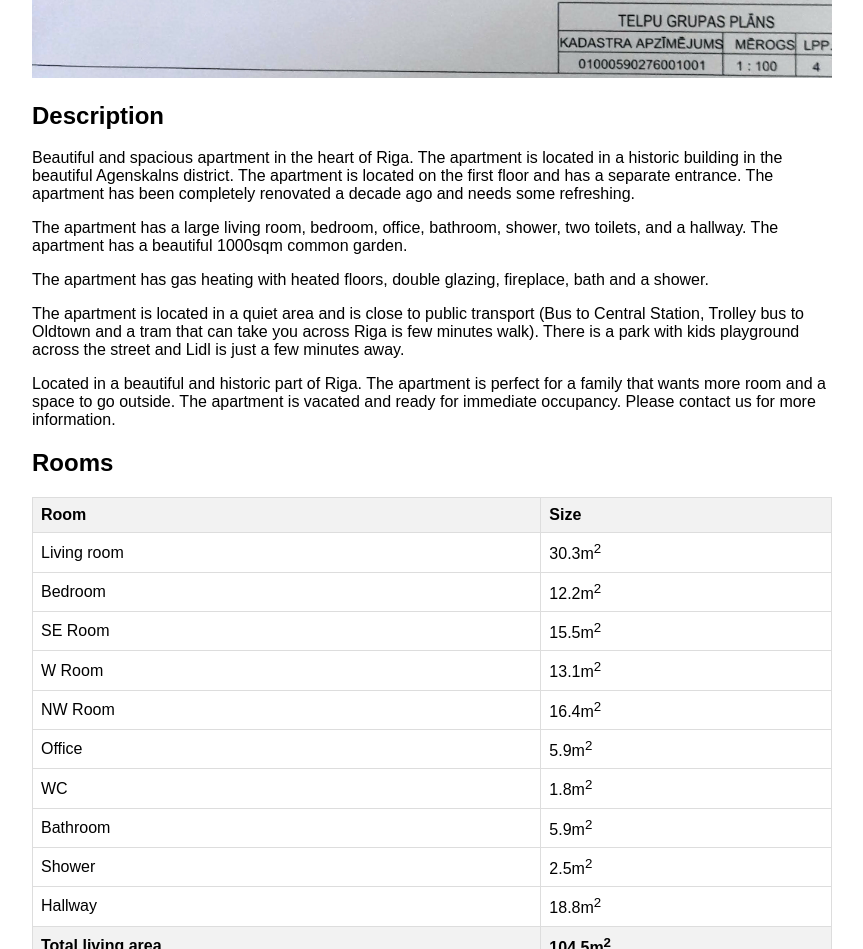
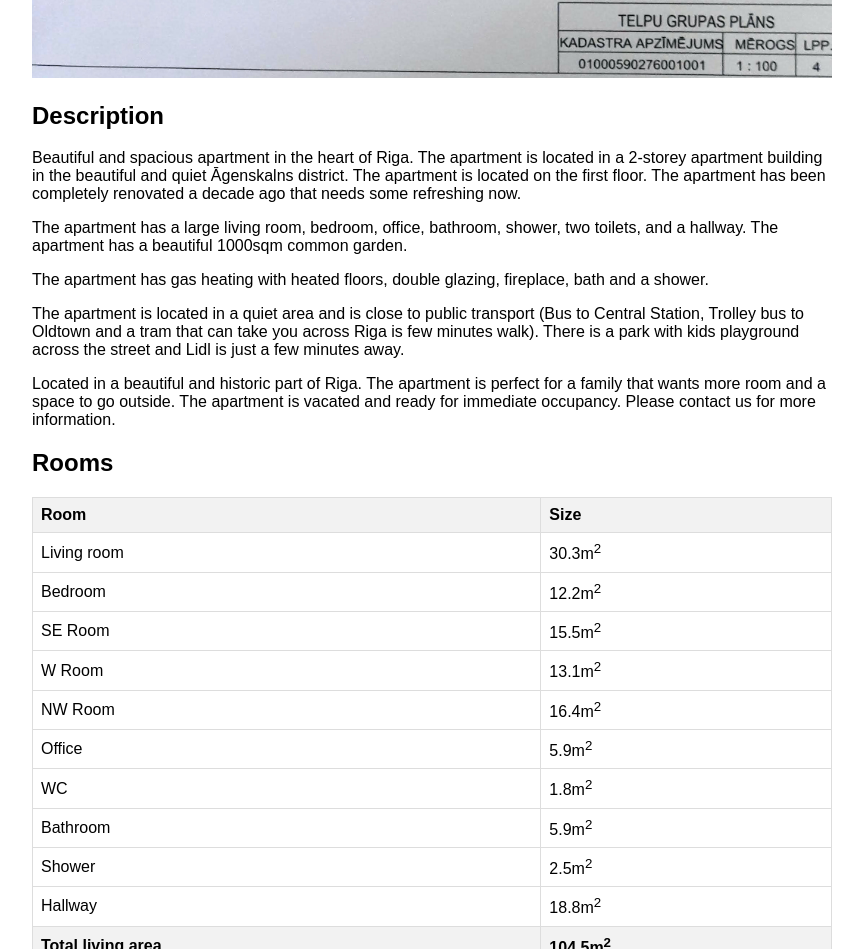
Before and after one commit to jlukss/e16, a plain HTML site: page index.html in a window 1280 px wide. Shown: the part 2789-3738 px from the top of the page, without its empty margins (208-1071 px from the left). Drawn offline with nearby package versions, Linux system fonts and the light colour scheme.

Commit message:
Fixed text

```diff
--- a/index.html
+++ b/index.html
@@ -3,7 +3,8 @@
 <head>
     <meta charset="UTF-8">
     <meta name="viewport" content="width=device-width, initial-scale=1.0">
-    <title>Real Estate Offer</title><link rel="apple-touch-icon" sizes="180x180" href="/apple-touch-icon.png">
+    <title>Real Estate Offer - Ernestines iela 16, Riga</title>
+    <link rel="apple-touch-icon" sizes="180x180" href="/apple-touch-icon.png">
     <link rel="icon" type="image/png" sizes="32x32" href="/favicon-32x32.png">
     <link rel="icon" type="image/png" sizes="16x16" href="/favicon-16x16.png">
     <link rel="manifest" href="/site.webmanifest">
@@ -161,7 +162,7 @@
         <div class="description">
             <h2>Description</h2>
             <p>
-                Beautiful and spacious apartment in the heart of Riga. The apartment is located in a historic building in the beautiful Agenskalns district. The apartment is located on the first floor and has a separate entrance. The apartment has been completely renovated a decade ago and needs some refreshing.</p>
+                Beautiful and spacious apartment in the heart of Riga. The apartment is located in a 2-storey apartment building in the beautiful and quiet Āgenskalns district. The apartment is located on the first floor. The apartment has been completely renovated a decade ago that needs some refreshing now.</p>
 
                 <p>The apartment has a large living room, bedroom, office, bathroom, shower, two toilets, and a hallway. The apartment has a beautiful 1000sqm common garden.</p>
 
```
